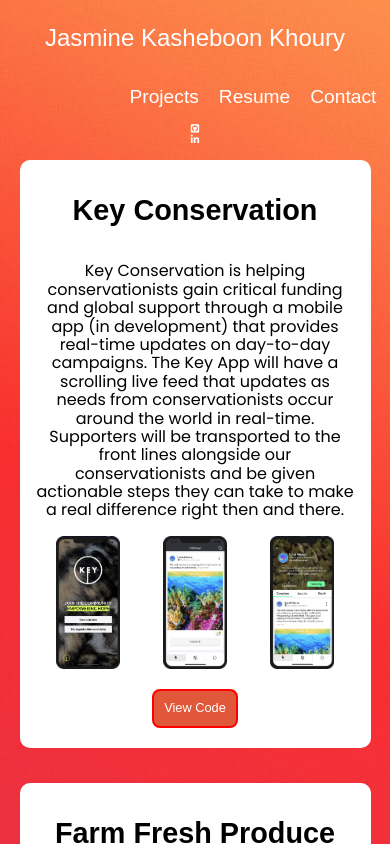
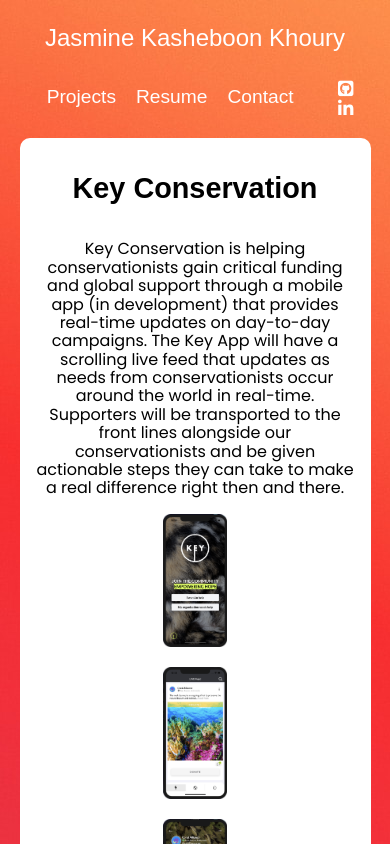
Before and after one commit to jasminekh96/portfolio, a React (Create React App) app in the folder portfolio-website/: page / in a window 390 px wide. Shown: the top 844 px of the page. Built offline with nearby package versions, Linux system fonts and the light colour scheme.

Commit message:
fixed mobile responsiveness

```diff
--- a/portfolio-website/src/Components/Header.js
+++ b/portfolio-website/src/Components/Header.js
@@ -58,12 +58,12 @@ const Header = () => {
 			</nav>
 			<div className='social'>
 				<div>
-					<a className='items' href='https://github.com/jasminekh96'>
+					<a className='item' href='https://github.com/jasminekh96'>
 						<i class='fab fa-github-square' />
 					</a>
 				</div>
 				<div>
-					<a className='items' href='https://www.linkedin.com/in/jasmine-kasheboon-khoury/'>
+					<a className='item' href='https://www.linkedin.com/in/jasmine-kasheboon-khoury/'>
 						<i class='fab fa-linkedin' />
 					</a>
 				</div>
--- a/portfolio-website/src/Normalized.css
+++ b/portfolio-website/src/Normalized.css
@@ -498,12 +498,9 @@ template {
 .headerLinks {
 	display: flex;
 	color: white;
-	margin-left: 100px;
+	/* margin-left: 100px; */
 	color: #ffff;
 	justify-content: space-around;
-}
-.items {
-	color: white;
 }
 
 .styledLink {
@@ -587,6 +584,8 @@ span {
 }
 .social .item {
 	padding-top: 5px;
+	font-size: 1.1rem;
+	color: white;
 }
 .social .item:first-child {
 	padding-top: 0;
@@ -662,7 +661,8 @@ li {
 @media only screen and (max-width: 600px) {
 	.keyImages {
 		display: flex;
-		flex-direction: row;
+		flex-direction: column;
+		width: 100%;
 	}
 }
 .keyProjectImages:hover {
```
